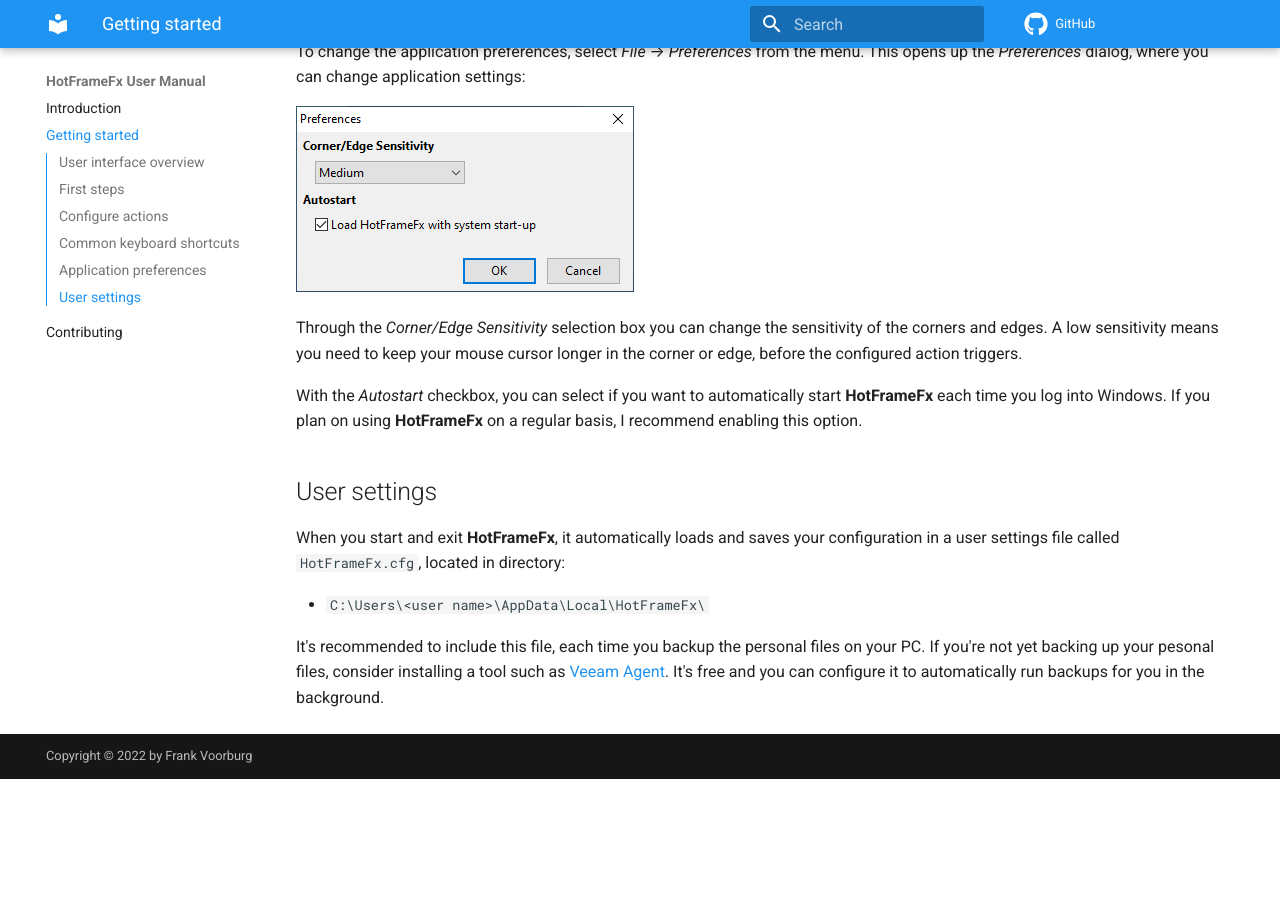
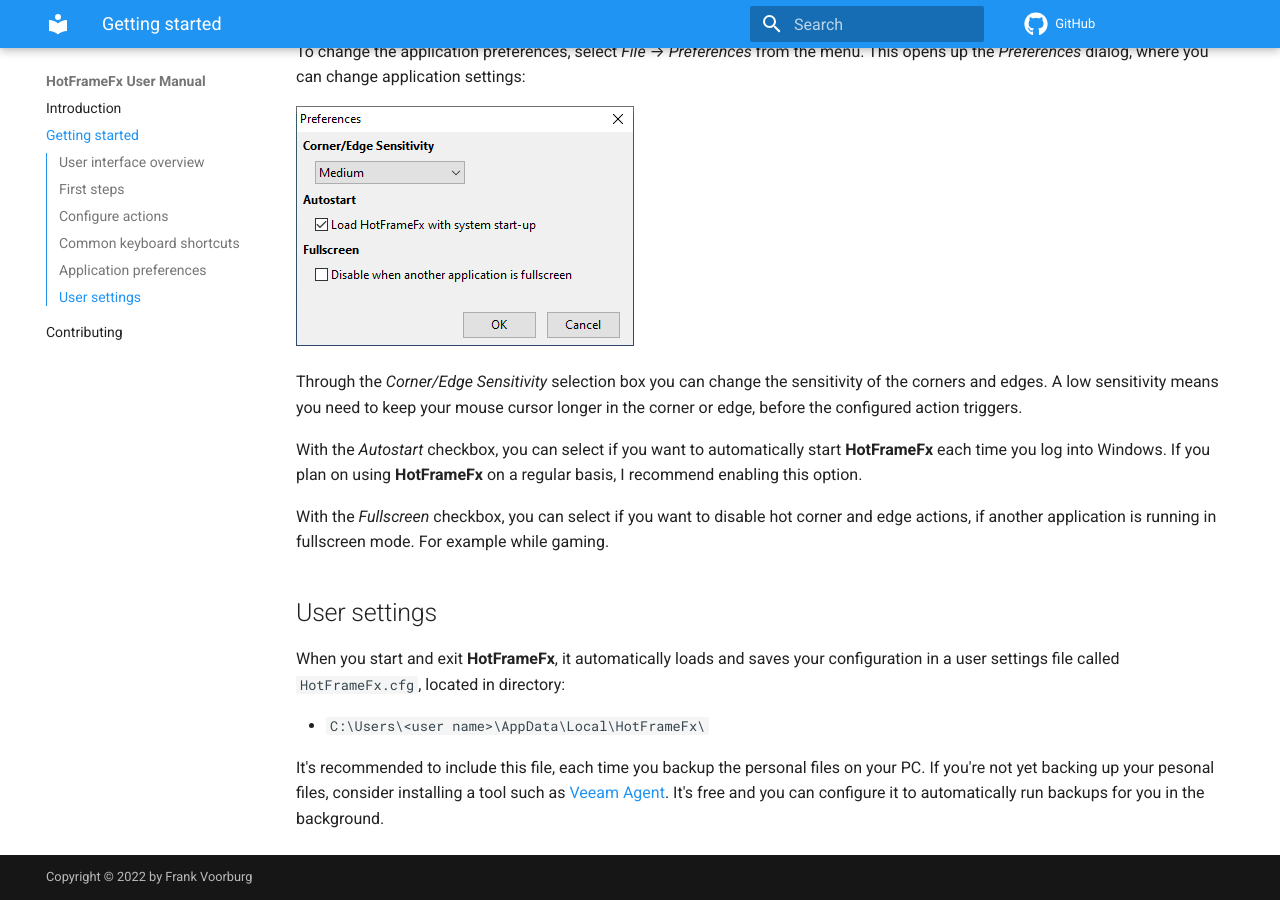
Before and after one commit to kruizer23/hotframefx, an MkDocs documentation site: the page built from docs/getting_started.md, in a window 1280 px wide and 900 px high, scrolled down 3322 px. Built offline with MkDocs 1.6.1 and Material for MkDocs 9.7.7, drawn with Linux system fonts in a browser that asks for light colours; comment, search, counter and statistics services are not loaded; before the commit the page ends 4101 px from its top, so only the background shows below that.

Commit message:
Added a configuration option to disable hot corner and edge actions, when another application is running in fullscreen mode (closes #5).

```diff
--- a/docs/getting_started.md
+++ b/docs/getting_started.md
@@ -72,6 +72,8 @@
 
 With the *Autostart* checkbox, you can select if you want to automatically start **HotFrameFx** each time you log into Windows. If you plan on using **HotFrameFx** on a regular basis, I recommend enabling this option.
 
+With the *Fullscreen* checkbox, you can select if you want to disable hot corner and edge actions, if another application is running in fullscreen mode. For example while gaming.
+
 ## User settings
 
 When you start and exit **HotFrameFx**, it automatically loads and saves your configuration in a user settings file called `HotFrameFx.cfg`, located in directory:
```
Also changed, not shown: docs/images/preferences_dialog.png, 7 other files.
